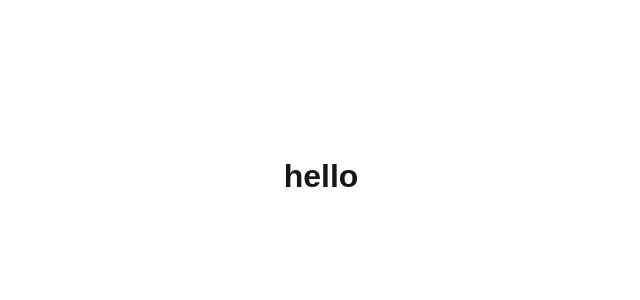
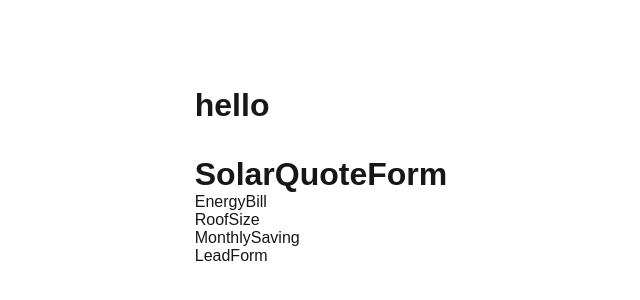
Before and after one commit to Liliana-MP/solar-calc, a Next.js app: page / in a window 1280 px wide. Shown: the part 224-524 px from the top of the page, without its empty margins (319-959 px from the left). Built offline with nearby package versions, Linux system fonts and the light colour scheme.

Commit message:
added components

```diff
--- /dev/null
+++ b/src/app/_components/EnergyBill.tsx
@@ -0,0 +1,3 @@
+export const EnergyBill = () => {
+  return <div>EnergyBill</div>;
+};
--- /dev/null
+++ b/src/app/_components/LeadForm.tsx
@@ -0,0 +1,3 @@
+export const LeadForm = () => {
+  return <div>LeadForm</div>;
+};
--- /dev/null
+++ b/src/app/_components/MonthlySaving.tsx
@@ -0,0 +1,3 @@
+export const MonthlySaving = () => {
+  return <div>MonthlySaving</div>;
+};
--- /dev/null
+++ b/src/app/_components/RoofSize.tsx
@@ -0,0 +1,3 @@
+export const RoofSize = () => {
+  return <div>RoofSize</div>;
+};
--- /dev/null
+++ b/src/app/_components/SolarQuoteForm.tsx
@@ -0,0 +1,16 @@
+import { EnergyBill } from "./EnergyBill";
+import { LeadForm } from "./LeadForm";
+import { MonthlySaving } from "./MonthlySaving";
+import { RoofSize } from "./RoofSize";
+
+export const SolarQuoteForm = () => {
+  return (
+    <div>
+      <h1>SolarQuoteForm</h1>
+      <EnergyBill />
+      <RoofSize />
+      <MonthlySaving />
+      <LeadForm />
+    </div>
+  );
+};
--- a/src/app/page.tsx
+++ b/src/app/page.tsx
@@ -1,3 +1,4 @@
+import { SolarQuoteForm } from "./_components/SolarQuoteForm";
 import styles from "./page.module.css";
 
 export default function Home() {
@@ -5,6 +6,7 @@ export default function Home() {
     <div className={styles.page}>
       <main className={styles.main}>
         <h1>hello</h1>
+        <SolarQuoteForm />
       </main>
       <footer className={styles.footer}></footer>
     </div>
```
